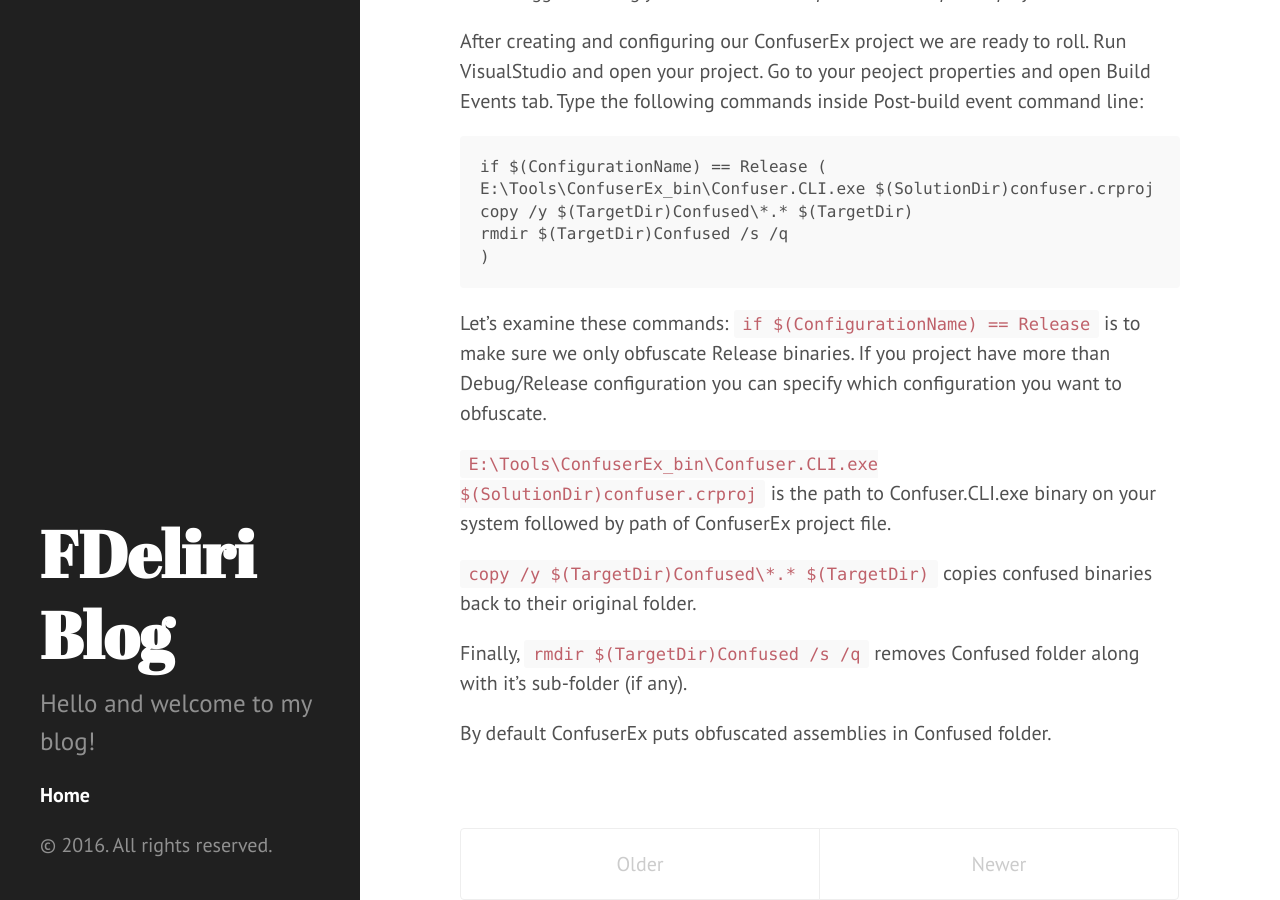
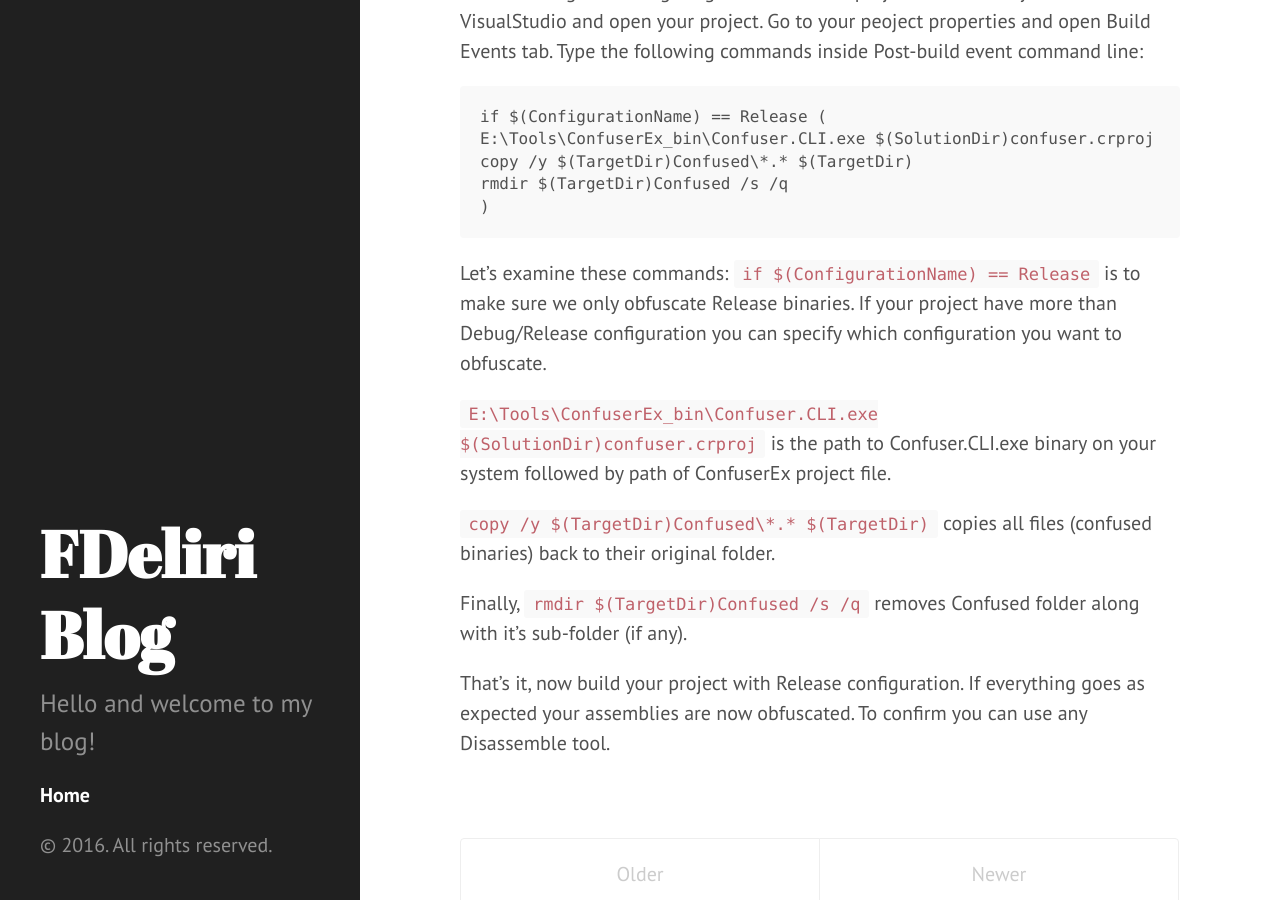
Before and after one commit to raidensan/raidensan.github.io, a Jekyll site: the page built from index.html, in a window 1280 px wide and 900 px high, scrolled down 504 px. Built offline with Jekyll 4.4.1, drawn with Linux system fonts in a browser that asks for light colours; the list of posts is cut into pages by our own code; some of the changed text lies outside the part shown.

Commit message:
Post update: Automatic Integration: VisualStudio, ConfuserEx & Setup

```diff
--- a/_posts/2016-09-24-automatic-integration-visualstudio-confuserex-setup.markdown
+++ b/_posts/2016-09-24-automatic-integration-visualstudio-confuserex-setup.markdown
@@ -22,13 +22,12 @@ After creating and configuring our ConfuserEx project we are ready to roll. Run
     )
 
 Let's examine these commands:
-`if $(ConfigurationName) == Release` is to make sure we only obfuscate Release binaries. If you project have more than Debug/Release configuration you can specify which configuration you want to obfuscate.
+`if $(ConfigurationName) == Release` is to make sure we only obfuscate Release binaries. If your project have more than Debug/Release configuration you can specify which configuration you want to obfuscate.
 
 `E:\Tools\ConfuserEx_bin\Confuser.CLI.exe $(SolutionDir)confuser.crproj` is the path to Confuser.CLI.exe binary on your system followed by path of ConfuserEx project file.
 
-`copy /y $(TargetDir)Confused\*.* $(TargetDir)` copies confused binaries back to their original folder.
+`copy /y $(TargetDir)Confused\*.* $(TargetDir)` copies all files (confused binaries) back to their original folder.
 
 Finally, `rmdir $(TargetDir)Confused /s /q` removes Confused folder along with it's sub-folder (if any).
 
-
-By default ConfuserEx puts obfuscated assemblies in Confused folder.
+That's it, now build your project with Release configuration. If everything goes as expected your assemblies are now obfuscated. To confirm you can use any Disassemble tool.
```
Also changed, not shown: other parts of _posts/2016-09-24-automatic-integration-visualstudio-confuserex-setup.markdown (+2 -2 lines).
